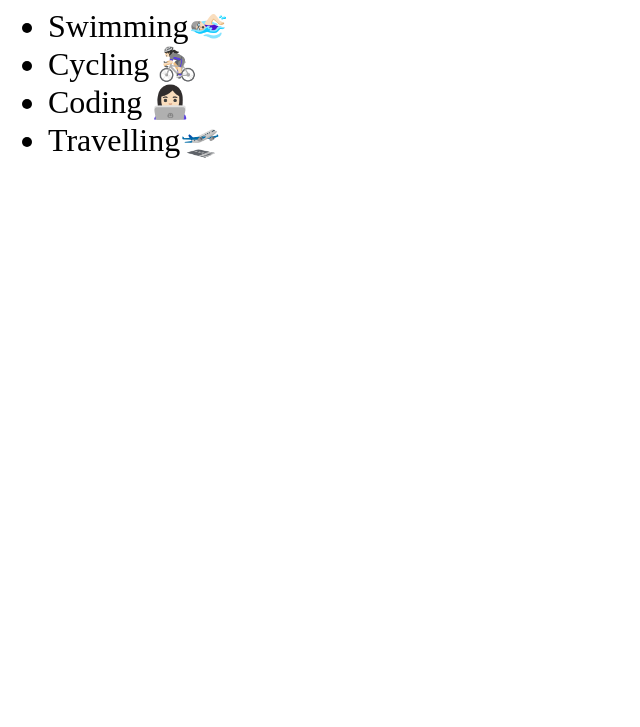
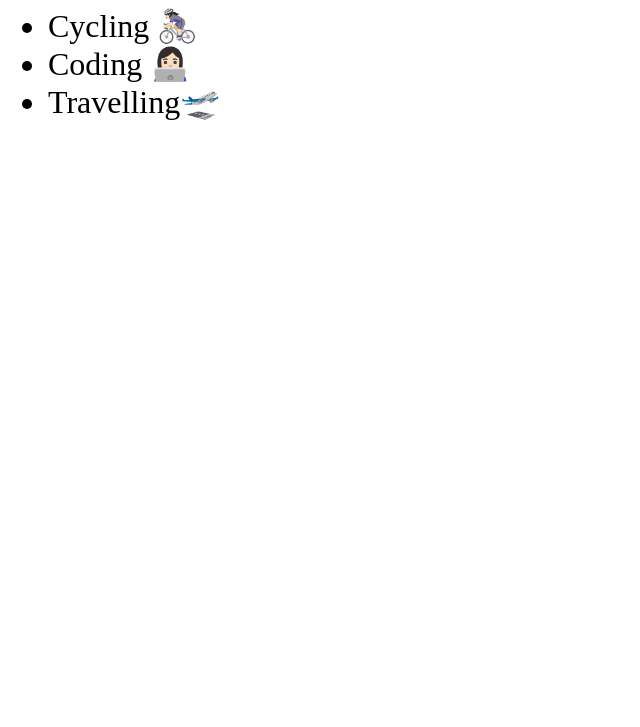
Before and after one commit to khushi2323/My-First-Website, a plain HTML site: page hobbies.html in a window 1280 px wide. Shown: the part 73-800 px from the top of the page, without its empty margins (0-640 px from the left). Drawn offline with Linux system fonts and the light colour scheme.

Commit message:
Update hobbies.html

```diff
--- a/hobbies.html
+++ b/hobbies.html
@@ -9,7 +9,6 @@
   <h1>My hobbies</h1>
     <ul>
 <font size="6">
-<li>Swimming🏊🏻‍♀️</li>
 <li>Cycling                     🚴🏻‍♀️</li>
 <li>Coding   👩🏻‍💻</li>
 <li>Travelling🛫</li>
```
